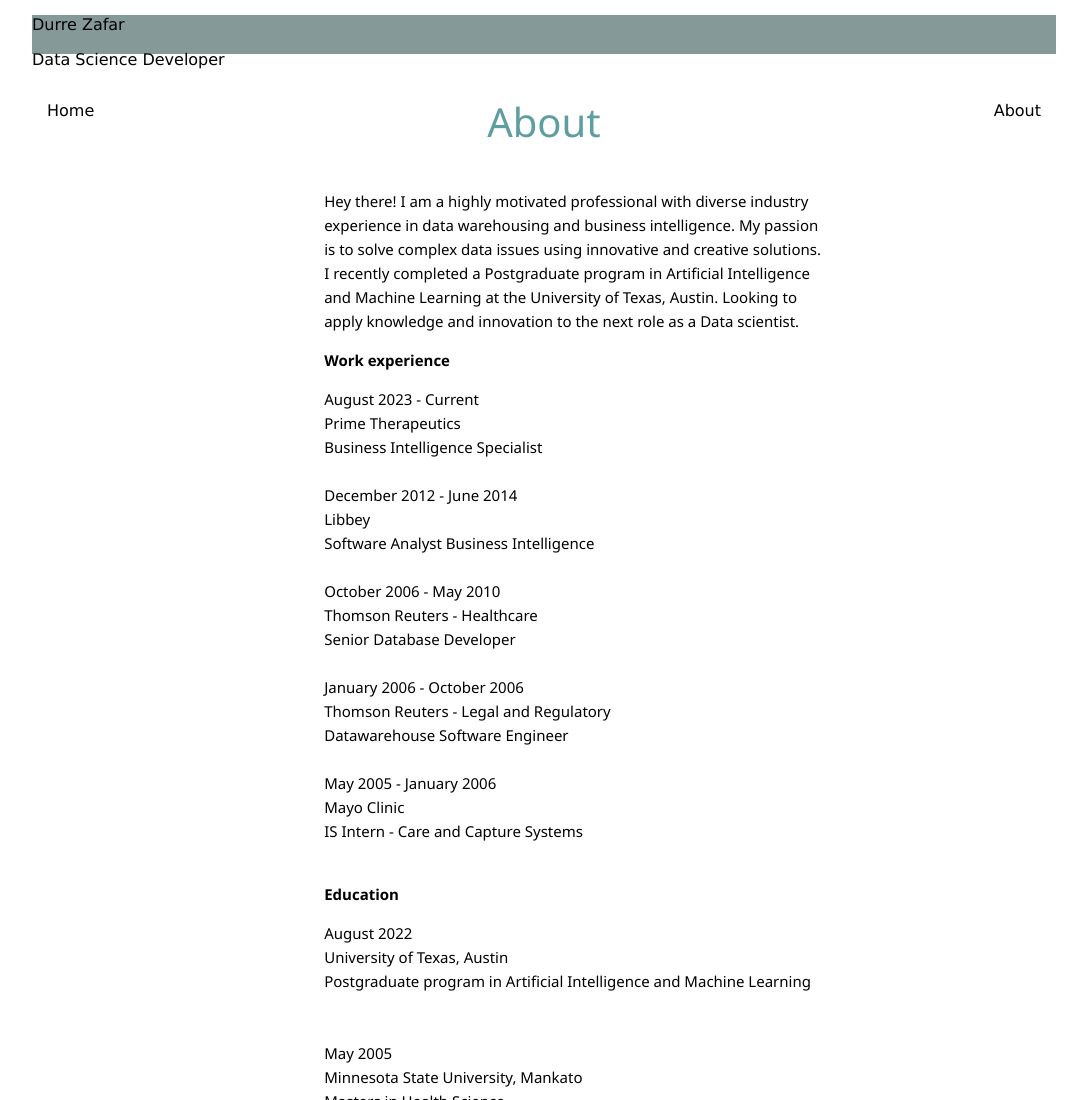
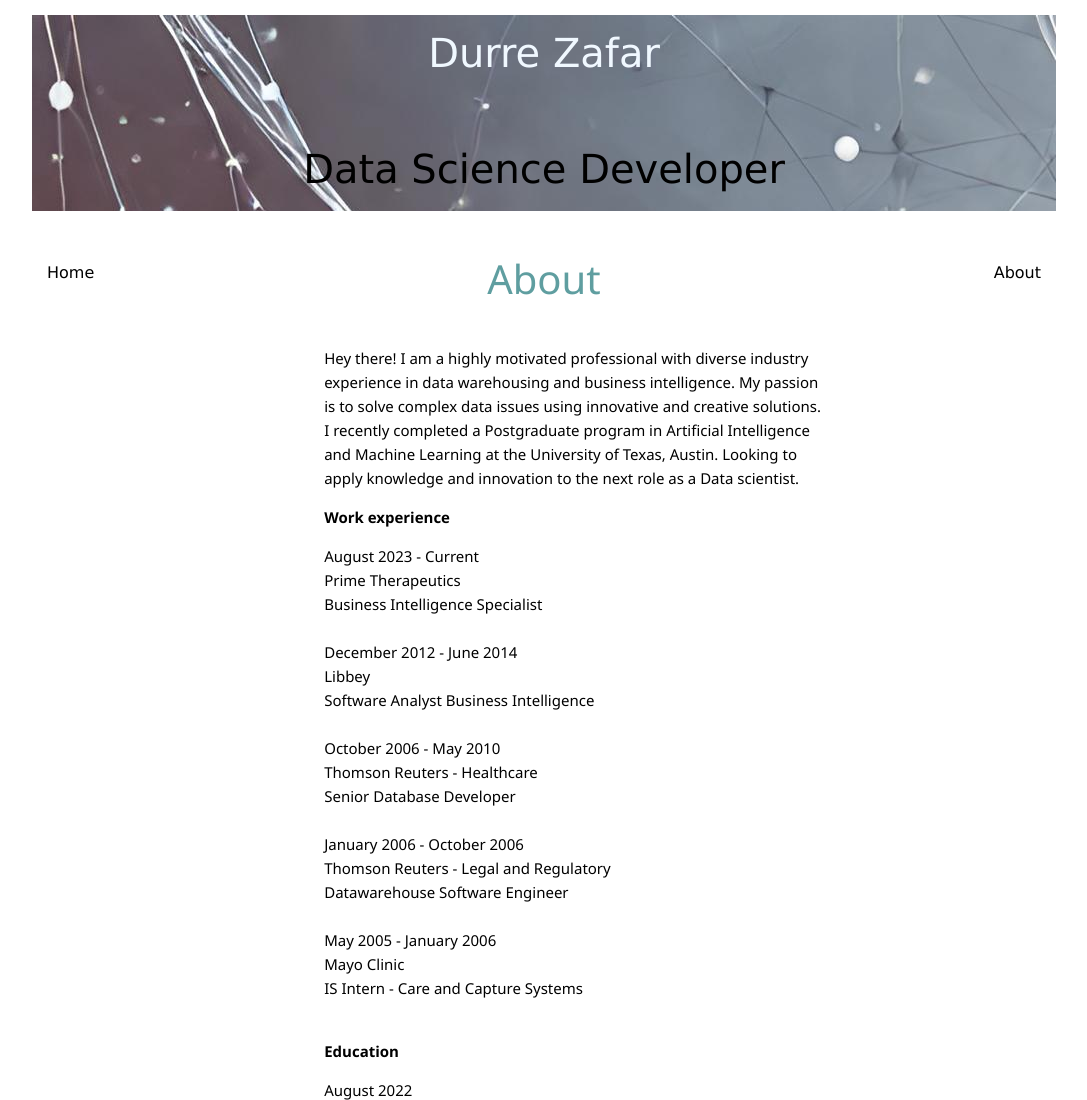
Before and after one commit to durrezafar/portfolio, a plain HTML site: page about.html in a window 1280 px wide. Shown: the top 1100 px of the page, without its empty margins (111-1198 px from the left). Drawn offline with Linux system fonts and the light colour scheme.

Commit message:
Update durre.css

```diff
--- a/durre.css
+++ b/durre.css
@@ -25,10 +25,30 @@ body {
 
 .topbar {
     width:100%;
-    Height:5%;
+    Height:25%;
     margin:15px;
-    background-color:rgb(133, 153, 153);
+    background-image: url("./images/NN.jpg");
+
 }
+
+.topfont1 {
+    text-align:center;
+    font-family: "Lucida Sans", sans-serif;
+    font-size: 40px;
+    padding: 15px;
+    background-position: left center;
+    color:aliceblue
+}
+
+.topfont2 {
+    text-align:center;
+    font-family: "Lucida Sans", sans-serif;
+    font-size: 40px;
+    padding: 15px;
+    background-position: left center;
+    color:#000
+}
+
 
 .alignright {
     float: right;
```
